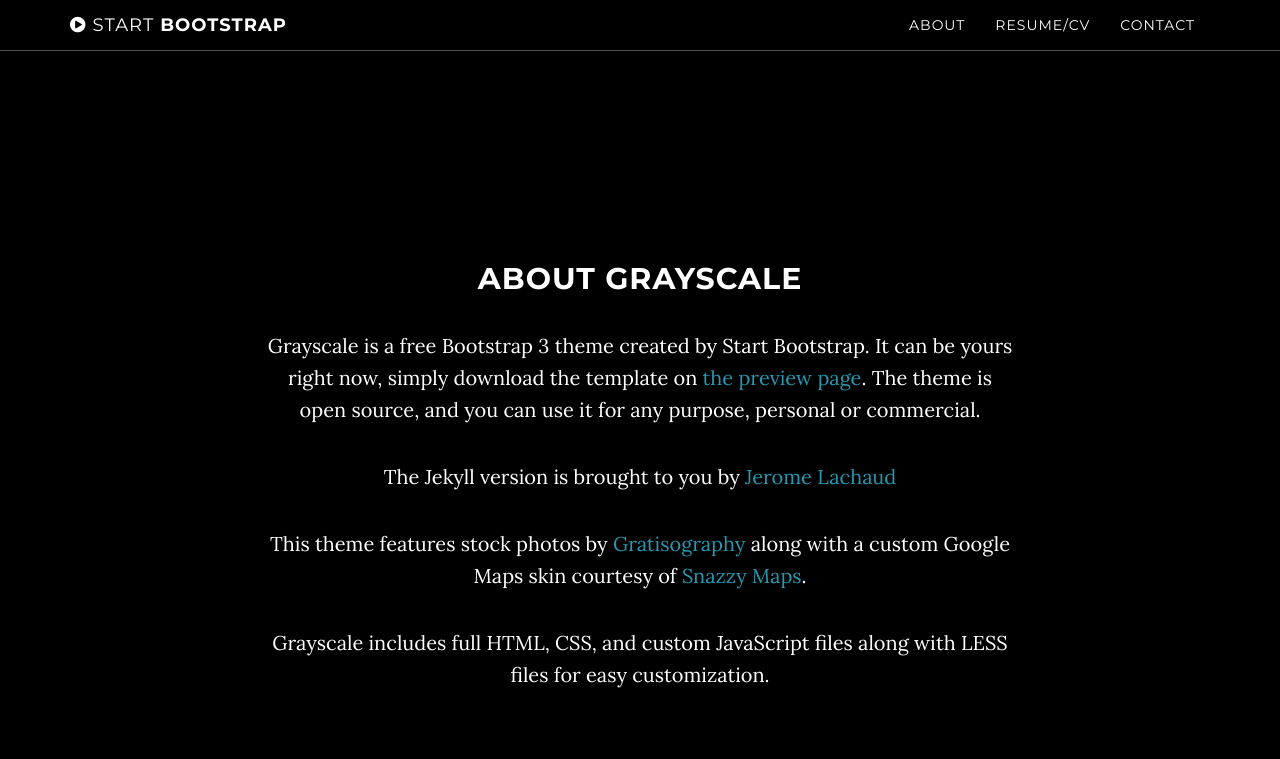
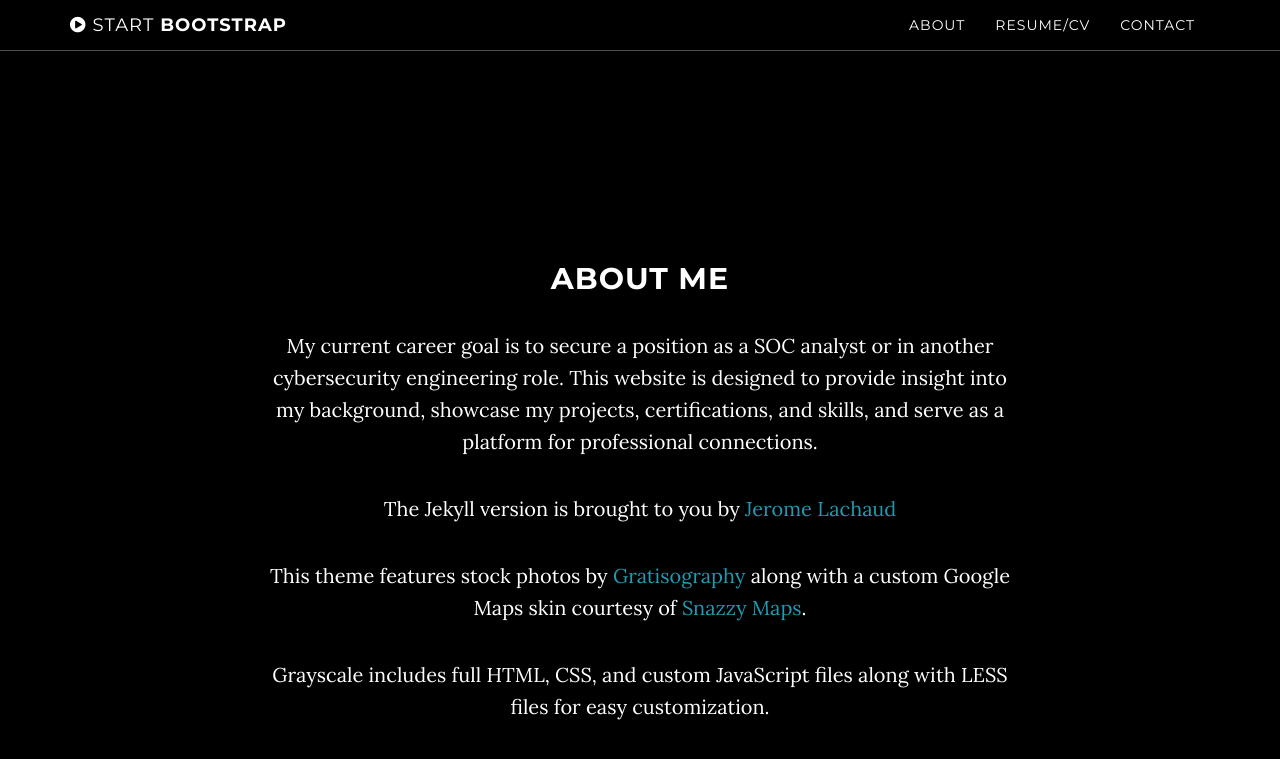
Before and after one commit to QuinnDGreiner/QuinnDGreiner.github.io, a Jekyll site: the page built from index.html, in a window 1280 px wide and 900 px high, scrolled down 838 px. Shown: the top 759 px of the window. Built offline with Jekyll 4.4.1, drawn with Linux system fonts in a browser that asks for light colours.

Commit message:
Update about.html

```diff
--- a/_includes/about.html
+++ b/_includes/about.html
@@ -2,8 +2,10 @@
     <section id="about" class="container content-section text-center">
         <div class="row">
             <div class="col-lg-8 col-lg-offset-2">
-                <h2>About Grayscale</h2>
-                <p>Grayscale is a free Bootstrap 3 theme created by Start Bootstrap. It can be yours right now, simply download the template on <a href="http://startbootstrap.com/template-overviews/grayscale/">the preview page</a>. The theme is open source, and you can use it for any purpose, personal or commercial.</p>
+                <h2>About Me</h2>
+                <p>My current career goal is to secure a position as a SOC analyst or in another cybersecurity
+			    engineering role. This website is designed to provide insight into my background, showcase my projects, certifications, and skills, and serve as
+			    a platform for professional connections.</p>
                 <p>The Jekyll version is brought to you by <a href="https://github.com/jeromelachaud">Jerome Lachaud</a></p>
                 <p>This theme features stock photos by <a href="http://gratisography.com/">Gratisography</a> along with a custom Google Maps skin courtesy of <a href="http://snazzymaps.com/">Snazzy Maps</a>.</p>
                 <p>Grayscale includes full HTML, CSS, and custom JavaScript files along with LESS files for easy customization.</p>
```
